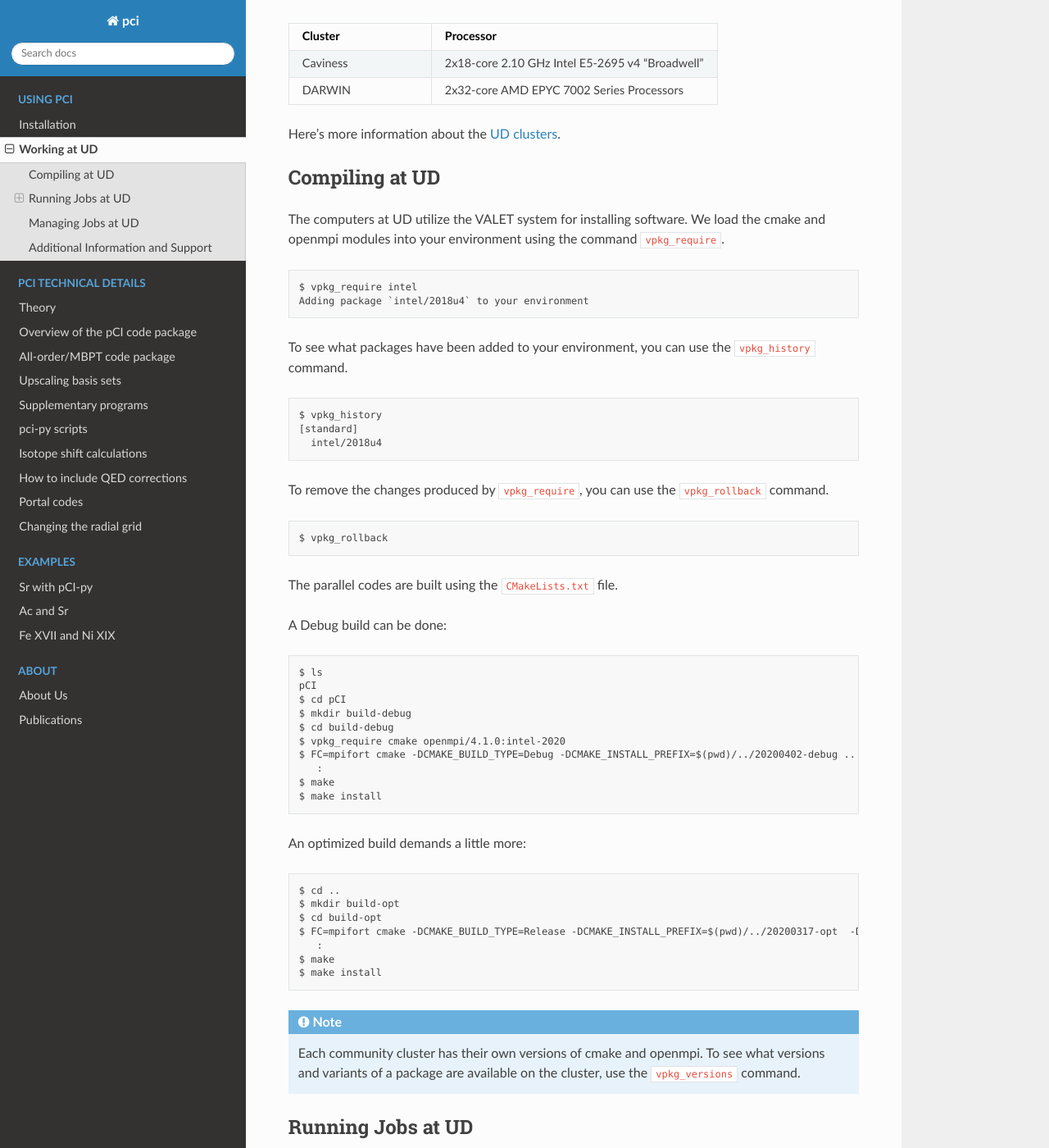
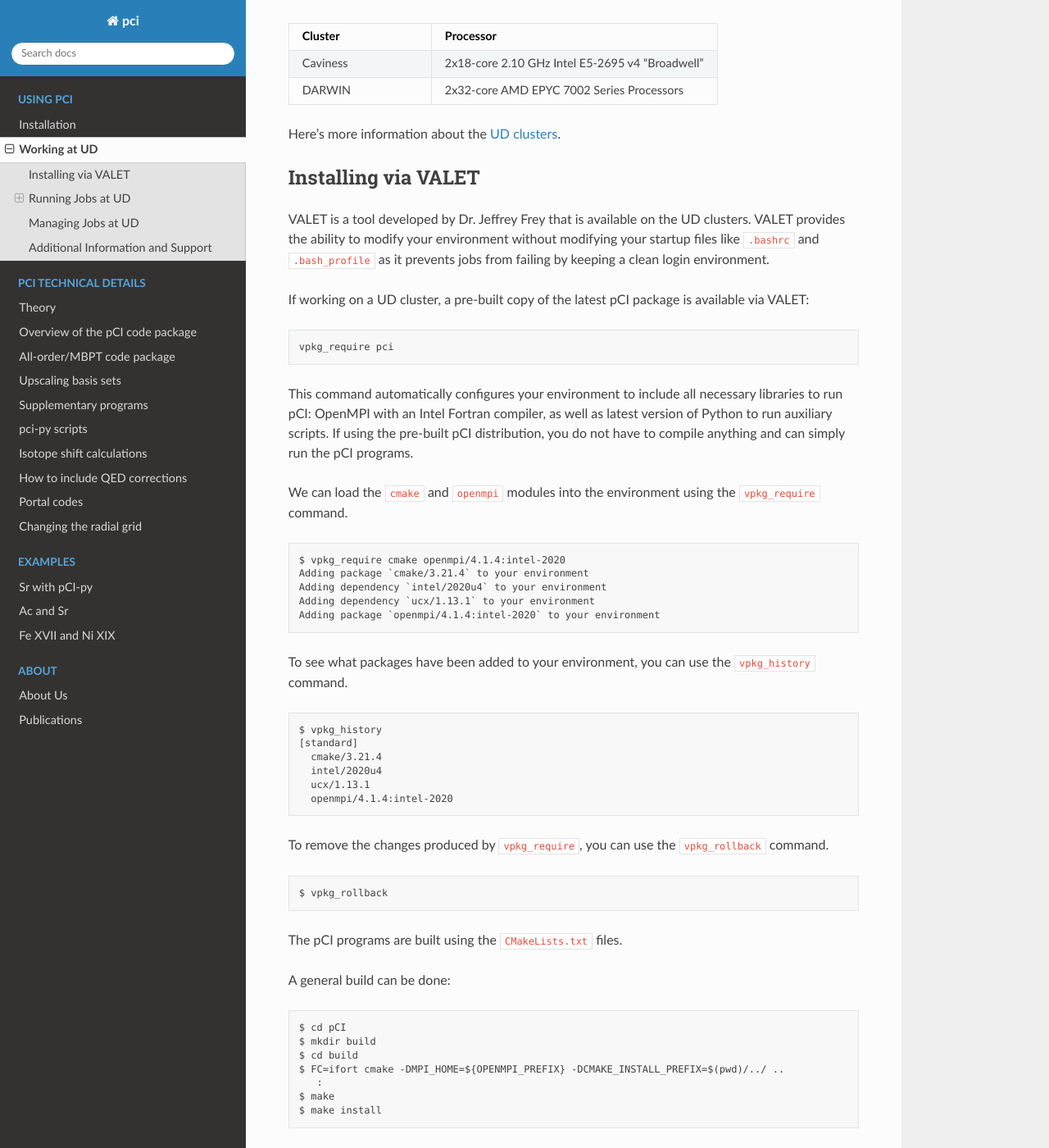
Before and after one commit to ud-pci/pCI, a Sphinx documentation site: the page built from docs/ud_instructions.rst, in a window 1280 px wide and 1400 px high, scrolled down 204 px. Shown: the whole window at 82% size. Built offline with Sphinx 7.4.7 and the Read the Docs theme 3.1.0, drawn with Linux system fonts in a browser that asks for light colours; some of the changed text lies outside the part shown.

Commit message:
updated installation docs

```diff
--- a/docs/ud_instructions.rst
+++ b/docs/ud_instructions.rst
@@ -16,15 +16,27 @@
 
 Here's more information about the `UD clusters <https://docs.hpc.udel.edu/>`_.
 
-Compiling at UD
----------------
+Installing via VALET
+--------------------
+VALET is a tool developed by Dr. Jeffrey Frey that is available on the UD clusters. VALET provides the ability to modify your environment without modifying your startup files like ``.bashrc`` and ``.bash_profile`` as it prevents jobs from failing by keeping a clean login environment.
 
-The computers at UD utilize the VALET system for installing software. We load the cmake and openmpi modules into your environment using the command ``vpkg_require``.
+If working on a UD cluster, a pre-built copy of the latest pCI package is available via VALET:
 
 .. code-block::
 
-   $ vpkg_require intel
-   Adding package `intel/2018u4` to your environment
+   vpkg_require pci
+
+This command automatically configures your environment to include all necessary libraries to run pCI: OpenMPI with an Intel Fortran compiler, as well as latest version of Python to run auxiliary scripts. If using the pre-built pCI distribution, you do not have to compile anything and can simply run the pCI programs.
+
+We can load the ``cmake`` and ``openmpi`` modules into the environment using the ``vpkg_require`` command.
+
+.. code-block::
+
+   $ vpkg_require cmake openmpi/4.1.4:intel-2020
+   Adding package `cmake/3.21.4` to your environment
+   Adding dependency `intel/2020u4` to your environment
+   Adding dependency `ucx/1.13.1` to your environment
+   Adding package `openmpi/4.1.4:intel-2020` to your environment
 
 
 To see what packages have been added to your environment, you can use the ``vpkg_history`` command.
@@ -33,7 +45,10 @@
 
    $ vpkg_history
    [standard]
-     intel/2018u4
+     cmake/3.21.4
+     intel/2020u4
+     ucx/1.13.1
+     openmpi/4.1.4:intel-2020
 
 To remove the changes produced by ``vpkg_require``, you can use the ``vpkg_rollback`` command.
 
@@ -41,20 +56,29 @@
 
    $ vpkg_rollback
 
+The pCI programs are built using the ``CMakeLists.txt`` files.
 
-The parallel codes are built using the ``CMakeLists.txt`` file.
+A general build can be done:
+
+.. code-block::
+
+   $ cd pCI
+   $ mkdir build
+   $ cd build
+   $ FC=ifort cmake -DMPI_HOME=${OPENMPI_PREFIX} -DCMAKE_INSTALL_PREFIX=$(pwd)/../ ..
+      :
+   $ make
+   $ make install
+
 
 A Debug build can be done:
 
 .. code-block::
 
-   $ ls
-   pCI
    $ cd pCI
    $ mkdir build-debug
    $ cd build-debug
-   $ vpkg_require cmake openmpi/4.1.0:intel-2020
-   $ FC=mpifort cmake -DCMAKE_BUILD_TYPE=Debug -DCMAKE_INSTALL_PREFIX=$(pwd)/../20200402-debug ..
+   $ FC=ifort cmake -DCMAKE_BUILD_TYPE=Debug -DMPI_HOME=${OPENMPI_PREFIX} -DCMAKE_INSTALL_PREFIX=$(pwd)/../debug ..
       :
    $ make
    $ make install
@@ -63,14 +87,13 @@
 
 .. code-block::
 
-   $ cd ..
+   $ cd pCI
    $ mkdir build-opt
    $ cd build-opt
-   $ FC=mpifort cmake -DCMAKE_BUILD_TYPE=Release -DCMAKE_INSTALL_PREFIX=$(pwd)/../20200317-opt  -DCMAKE_Fortran_FLAGS_RELEASE="-g -O3 -mcmodel=large -xHost -m64" ..
+   $ FC=ifort cmake -DCMAKE_BUILD_TYPE=Release -DMPI_HOME=${OPENMPI_PREFIX} -DCMAKE_INSTALL_PREFIX=$(pwd)/../opt -DCMAKE_Fortran_FLAGS_RELEASE="-g -O3 -mcmodel=large -xHost -m64" ..
       :
    $ make
    $ make install
-
 
 .. note::
 
@@ -78,7 +101,6 @@
 
 Running Jobs at UD
 ------------------
-
 The UD clusters utilize the Slurm workload manager (job scheduling system) to manage and control the resources available to computational tasks. Users can either run their jobs interactively or submit in batch. For an interacive job, the user must type the commands they wish to execute in real time. For a batch job, those sequence of commands are saved to a file, known as a job script, which is submitted to Slurm. Using batch job scripts have several advantages such as reusability and increased job throughput.
 
 Here's more information about `running jobs <http://docs.hpc.udel.edu/abstract/darwin/runjobs/runjobs>`_.
```
Also changed, not shown: INSTALL.md (+15 -21 lines), docs/installation.rst (+10 -24 lines).
